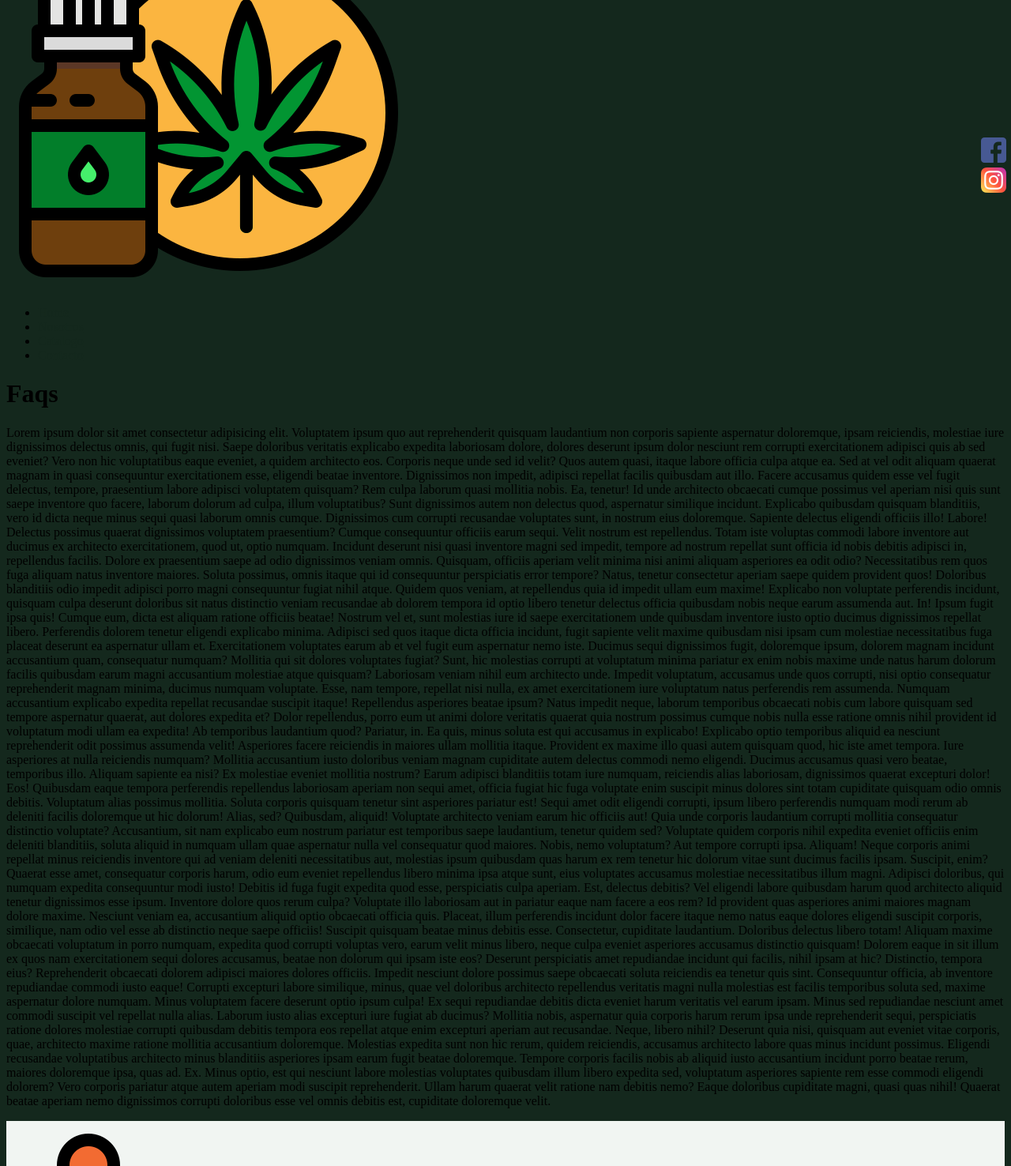
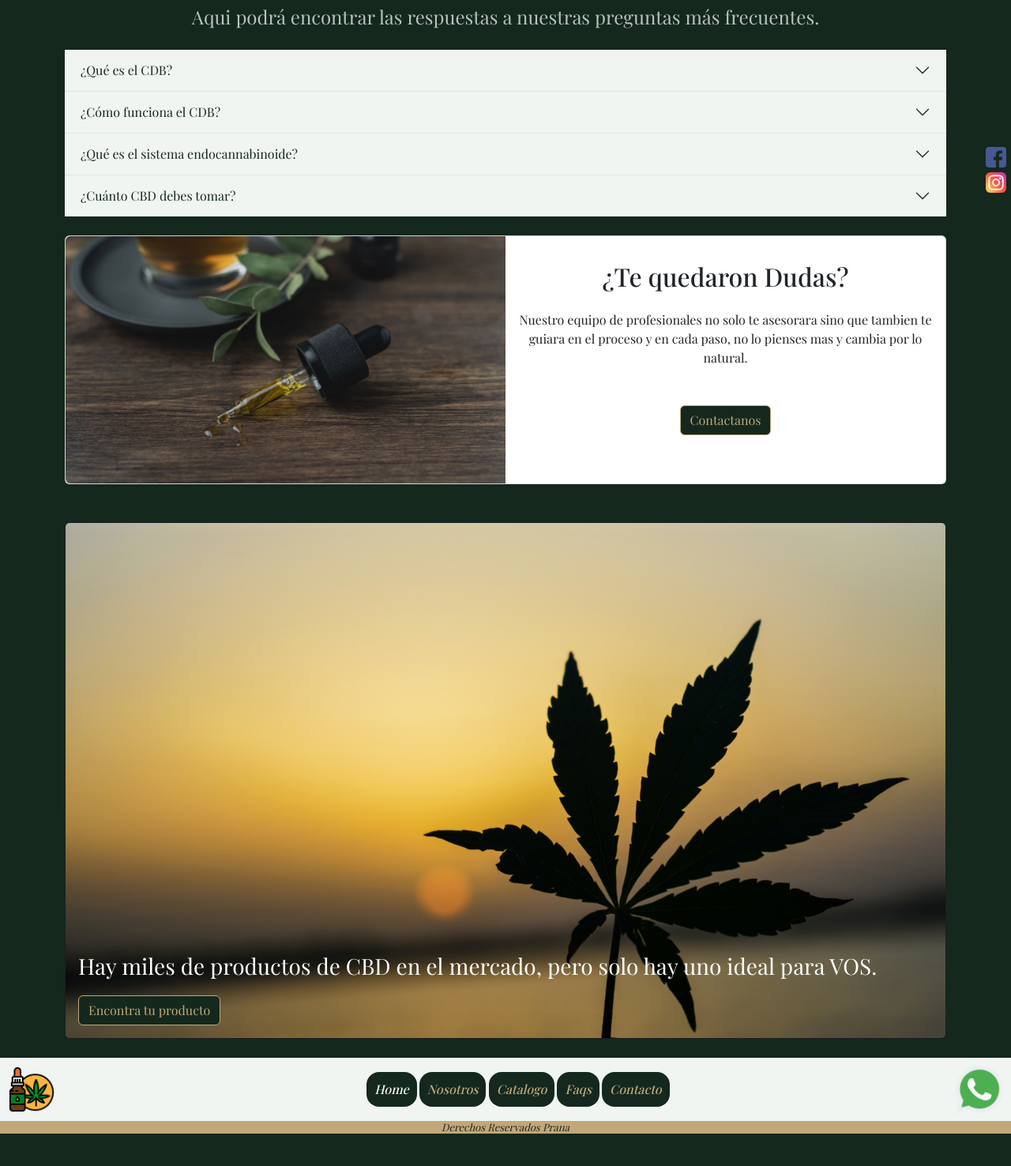
Before and after one commit to AlanMartinik/prana, a plain HTML site: page Paginas/Faqs.html in a window 1280 px wide. Shown: the part 153-1629 px from the top of the page at 79% size. After the commit the page ends 1596 px from the top, so only its background shows below. Drawn offline with nearby package versions, Linux system fonts and the light colour scheme; a web font is replaced by a local one.

Commit message:
bootstrap en Faqs

```diff
--- a/CSS/Main.css
+++ b/CSS/Main.css
@@ -294,7 +294,6 @@ body {
   display: flex;
   flex-direction: column;
   align-items: center;
-  position: relative;
 }
 .catalogo img {
   position: relative;
@@ -426,7 +425,7 @@ footer {
   background-color: #f1f5f2ff;
 }
 .logoFooter {
-  width: 3rem;
+  width: 5rem;
   height: auto;
   padding: 10px;
 }
@@ -438,12 +437,15 @@ footer {
 
 .menuFooter ul {
   text-align: center;
+  display: flex;
+  margin: 1rem;
 }
 .menuFooter ul li {
+  display: flex;
+  margin: 0.1rem;
   color: #14281dff;
   font-style: italic;
   font-weight: 500;
-  display: inline-block;
   padding: 10px 10px;
   background-color: #14281dff;
   border-radius: 1rem;
@@ -468,7 +470,7 @@ footer {
   bottom: 50%;
 }
 .whatsapp img {
-  width: 3rem;
+  width: 5rem;
   height: auto;
   padding: 10px;
 }
@@ -835,3 +837,69 @@ footer {
     text-align: center;
   }
 } */
+
+/* !Bootsrtap Faqs */
+
+.bg-faq {
+  background-color: #f1f5f2ff;
+}
+.navbar {
+  --bs-navbar-background-color: #14281dff;
+  --bs-navbar-color: #c2a878ff;
+  --bs-navbar-hover-color: #f1f5f2ff;
+  --bs-navbar-active-color: #f1f5f2ff;
+}
+.nav-link {
+  background-color: #14281dff;
+  margin: 0.2rem;
+  border-radius: 1rem;
+  text-align: center;
+  font-style: italic;
+}
+.nav-link:visited {
+  color: #6e633dff;
+}
+.nav-link:visited:hover {
+  color: #f1f5f2ff;
+}
+
+.headfaq h1 {
+  font-style: italic;
+  text-align: center;
+  color: #c2a878ff;
+}
+.headfaq p {
+  color: #f1f5f2ff;
+  opacity: 75%;
+}
+.accordion {
+  --bs-accordion-bg: #f1f5f2ff;
+  --bs-accordion-btn-color: #14281dff;
+  --bs-accordion-btn-focus-border-color: #c2a878ff;
+  --bs-accordion-btn-focus-box-shadow: 0 0 0 0.25remrgba (13, 110, 253, 0.25);
+  --bs-accordion-active-color: #c2a878ff;
+  --bs-accordion-active-bg: #355834ff;
+}
+.accordion-item {
+  color: #f1f5f2ff;
+  background-color: #6e633dff;
+}
+.btn-primary {
+  --bs-btn-color: #c2a878ff;
+  --bs-btn-bg: #14281dff;
+  --bs-btn-border-color: #c2a878ff;
+  --bs-btn-hover-color: #c2a878ff;
+  --bs-btn-hover-bg: #f1f5f2ff;
+  --bs-btn-hover-border-color: #c2a878ff;
+  --bs-btn-focus-shadow-rgb: 49, 132, 253;
+  --bs-btn-active-color: #14281dff;
+  --bs-btn-active-bg: #c2a878ff;
+  --bs-btn-active-border-color: #14281dff;
+  --bs-btn-active-shadow: inset 0 3px 5px rgba(0, 0, 0, 0.125);
+}
+.card-img-overlay {
+  position: absolute;
+  display: flex;
+  flex-direction: column;
+  justify-content: end;
+}
--- a/Paginas/Faqs.html
+++ b/Paginas/Faqs.html
@@ -1,102 +1,159 @@
 <!DOCTYPE html>
+<!-- lang es lenguaje -- "es" Español -->
 <html lang="es">
-  <!-- lang es lenguaje -- "es" Español -->
   <head>
     <meta charset="UTF-8" />
-    <!-- que pueda entender tildes y ñ -->
     <meta http-equiv="X-UA-Compatible" content="IE=edge" />
-    <!-- compatibilidad con Edge -->
     <meta name="viewport" content="width=device-width, initial-scale=1.0" />
-    <!-- adaptibilidad responsive -->
     <title>Prana</title>
-    <!-- TITULO del sitito --- lo que se ve en la pestaña del navegador -->
-  <link rel="shortcut icon" href="multimedia/aceite-de-cannabis.png" type="image/x-icon">
-  <!-- CSS -->
-  <link rel="stylesheet" href="../CSS/Main.css">
     <!-- Google Fonts -->
     <link rel="preconnect" href="https://fonts.googleapis.com">
     <link rel="preconnect" href="https://fonts.gstatic.com" crossorigin>
-      <link href="https://fonts.googleapis.com/css2?family=Montserrat:ital,wght@0,100;0,200;0,300;0,400;0,500;0,600;0,700;0,800;1,100;1,200;1,300;1,400;1,500;1,600;1,700;1,800&display=swap" rel="stylesheet">
+    <link href="https://fonts.googleapis.com/css2?family=Playfair+Display:ital,wght@0,400;0,500;0,600;0,700;0,800;0,900;1,400;1,500;1,600;1,700;1,800;1,900&display=swap" rel="stylesheet">
+    <!-- Favicon -->
+    <link
+    rel="shortcut icon"
+    href="multimedia/aceite-de-cannabis.png"
+    type="image/x-icon"
+    />
+    <!-- animaciones -->
+    <link
+    rel="stylesheet"
+    href="https://cdnjs.cloudflare.com/ajax/libs/animate.css/4.1.1/animate.min.css"
+  />
+<!-- boostrap -->
+  <!-- CSS only -->
+<link href="https://cdn.jsdelivr.net/npm/bootstrap@5.2.1/dist/css/bootstrap.min.css" rel="stylesheet" integrity="sha384-iYQeCzEYFbKjA/T2uDLTpkwGzCiq6soy8tYaI1GyVh/UjpbCx/TYkiZhlZB6+fzT" crossorigin="anonymous">
+<link rel="stylesheet" href="https://cdn.jsdelivr.net/npm/bootstrap-icons@1.9.1/font/bootstrap-icons.css">
+<!-- CSS MIO -->
+<link rel="stylesheet" href="../CSS/Main.css" />
 </head>
-
 <body>
-    <header>
-      <!-- encabezado -->
-      <nav class="menuHome">
-        <img class="logoMenu" src="../Multimedia/aceite-de-cannabis.png" alt="Aceite">
-        <ul>
-          <li><a href="../index.html" style="color:#14281dff">Home</a></li>
-          <li><a href="Nosotros.html" style="color:#14281dff">Nosotros</a></li>
-          <li><a href="Catalogo.html" style="color:#14281dff">Catalogo</a></li>
-
-          <li><a href="Contacto.html" style="color:#14281dff">Contacto</a></li>
-        </ul>
-        <!-- menu navegacion -->
+  <nav class="navbar navbar-expand-lg bg-faq" >
+    <div class="container-fluid " >
+      <a class="navbar-brand " href=""><img src="../Multimedia/aceite-de-cannabis.png" width="50" alt=""></a>
+      <button class="navbar-toggler" type="button" data-bs-toggle="collapse" data-bs-target="#navbarNav" aria-controls="navbarNav" aria-expanded="false" aria-label="Toggle navigation">
+        <span class="navbar-toggler-icon"></span>
+      </button>
+      <div class="collapse navbar-collapse justify-content-end" id="navbarNav">
+        <ul class="navbar-nav">
+          <li class="nav-item">
+            <a class="nav-link active" aria-current="page" href="#">Faqs</a>
+          </li>
+          <li class="nav-item">
+            <a class="nav-link" href="../index.html">Home</a>
+          </li>
+          <li class="nav-item">
+            <a class="nav-link" href="./Nosotros.html">Nosotros</a>
+          </li>
+          <li class="nav-item">
+            <a class="nav-link" href="./Catalogo.html">Catalogo</a>
+          </li>
+          <li class="nav-item">
+            <a class="nav-link" href="./Contacto.html">Contacto</a>
+          </li>
+      </div>
+    </div>
   </nav>
+    <header class="headfaq m-4">
+      <h1>FAQS</h1>
+      <p class="text-center fs-4">Aqui podrá encontrar las respuestas a nuestras preguntas más frecuentes.</p>
     </header>
   <main>
-      <!-- contenido principal -->
-      <h1>Faqs</h1>
-      <p>Lorem ipsum dolor sit amet consectetur adipisicing elit. Voluptatem ipsum quo aut reprehenderit quisquam laudantium non corporis sapiente aspernatur doloremque, ipsam reiciendis, molestiae iure dignissimos delectus omnis, qui fugit nisi.
-      Saepe doloribus veritatis explicabo expedita laboriosam dolore, dolores deserunt ipsum dolor nesciunt rem corrupti exercitationem adipisci quis ab sed eveniet? Vero non hic voluptatibus eaque eveniet, a quidem architecto eos.
-      Corporis neque unde sed id velit? Quos autem quasi, itaque labore officia culpa atque ea. Sed at vel odit aliquam quaerat magnam in quasi consequuntur exercitationem esse, eligendi beatae inventore.
-      Dignissimos non impedit, adipisci repellat facilis quibusdam aut illo. Facere accusamus quidem esse vel fugit delectus, tempore, praesentium labore adipisci voluptatem quisquam? Rem culpa laborum quasi mollitia nobis. Ea, tenetur!
-      Id unde architecto obcaecati cumque possimus vel aperiam nisi quis sunt saepe inventore quo facere, laborum dolorum ad culpa, illum voluptatibus? Sunt dignissimos autem non delectus quod, aspernatur similique incidunt.
-      Explicabo quibusdam quisquam blanditiis, vero id dicta neque minus sequi quasi laborum omnis cumque. Dignissimos cum corrupti recusandae voluptates sunt, in nostrum eius doloremque. Sapiente delectus eligendi officiis illo! Labore!
-      Delectus possimus quaerat dignissimos voluptatem praesentium? Cumque consequuntur officiis earum sequi. Velit nostrum est repellendus. Totam iste voluptas commodi labore inventore aut ducimus ex architecto exercitationem, quod ut, optio numquam.
-      Incidunt deserunt nisi quasi inventore magni sed impedit, tempore ad nostrum repellat sunt officia id nobis debitis adipisci in, repellendus facilis. Dolore ex praesentium saepe ad odio dignissimos veniam omnis.
-      Quisquam, officiis aperiam velit minima nisi animi aliquam asperiores ea odit odio? Necessitatibus rem quos fuga aliquam natus inventore maiores. Soluta possimus, omnis itaque qui id consequuntur perspiciatis error tempore?
-      Natus, tenetur consectetur aperiam saepe quidem provident quos! Doloribus blanditiis odio impedit adipisci porro magni consequuntur fugiat nihil atque. Quidem quos veniam, at repellendus quia id impedit ullam eum maxime!
-      Explicabo non voluptate perferendis incidunt, quisquam culpa deserunt doloribus sit natus distinctio veniam recusandae ab dolorem tempora id optio libero tenetur delectus officia quibusdam nobis neque earum assumenda aut. In!
-      Ipsum fugit ipsa quis! Cumque eum, dicta est aliquam ratione officiis beatae! Nostrum vel et, sunt molestias iure id saepe exercitationem unde quibusdam inventore iusto optio ducimus dignissimos repellat libero.
-      Perferendis dolorem tenetur eligendi explicabo minima. Adipisci sed quos itaque dicta officia incidunt, fugit sapiente velit maxime quibusdam nisi ipsam cum molestiae necessitatibus fuga placeat deserunt ea aspernatur ullam et.
-      Exercitationem voluptates earum ab et vel fugit eum aspernatur nemo iste. Ducimus sequi dignissimos fugit, doloremque ipsum, dolorem magnam incidunt accusantium quam, consequatur numquam? Mollitia qui sit dolores voluptates fugiat?
-      Sunt, hic molestias corrupti at voluptatum minima pariatur ex enim nobis maxime unde natus harum dolorum facilis quibusdam earum magni accusantium molestiae atque quisquam? Laboriosam veniam nihil eum architecto unde.
-      Impedit voluptatum, accusamus unde quos corrupti, nisi optio consequatur reprehenderit magnam minima, ducimus numquam voluptate. Esse, nam tempore, repellat nisi nulla, ex amet exercitationem iure voluptatum natus perferendis rem assumenda.
-      Numquam accusantium explicabo expedita repellat recusandae suscipit itaque! Repellendus asperiores beatae ipsum? Natus impedit neque, laborum temporibus obcaecati nobis cum labore quisquam sed tempore aspernatur quaerat, aut dolores expedita et?
-      Dolor repellendus, porro eum ut animi dolore veritatis quaerat quia nostrum possimus cumque nobis nulla esse ratione omnis nihil provident id voluptatum modi ullam ea expedita! Ab temporibus laudantium quod?
-      Pariatur, in. Ea quis, minus soluta est qui accusamus in explicabo! Explicabo optio temporibus aliquid ea nesciunt reprehenderit odit possimus assumenda velit! Asperiores facere reiciendis in maiores ullam mollitia itaque.
-      Provident ex maxime illo quasi autem quisquam quod, hic iste amet tempora. Iure asperiores at nulla reiciendis numquam? Mollitia accusantium iusto doloribus veniam magnam cupiditate autem delectus commodi nemo eligendi.
-      Ducimus accusamus quasi vero beatae, temporibus illo. Aliquam sapiente ea nisi? Ex molestiae eveniet mollitia nostrum? Earum adipisci blanditiis totam iure numquam, reiciendis alias laboriosam, dignissimos quaerat excepturi dolor! Eos!
-      Quibusdam eaque tempora perferendis repellendus laboriosam aperiam non sequi amet, officia fugiat hic fuga voluptate enim suscipit minus dolores sint totam cupiditate quisquam odio omnis debitis. Voluptatum alias possimus mollitia.
-      Soluta corporis quisquam tenetur sint asperiores pariatur est! Sequi amet odit eligendi corrupti, ipsum libero perferendis numquam modi rerum ab deleniti facilis doloremque ut hic dolorum! Alias, sed? Quibusdam, aliquid!
-      Voluptate architecto veniam earum hic officiis aut! Quia unde corporis laudantium corrupti mollitia consequatur distinctio voluptate? Accusantium, sit nam explicabo eum nostrum pariatur est temporibus saepe laudantium, tenetur quidem sed?
-      Voluptate quidem corporis nihil expedita eveniet officiis enim deleniti blanditiis, soluta aliquid in numquam ullam quae aspernatur nulla vel consequatur quod maiores. Nobis, nemo voluptatum? Aut tempore corrupti ipsa. Aliquam!
-      Neque corporis animi repellat minus reiciendis inventore qui ad veniam deleniti necessitatibus aut, molestias ipsum quibusdam quas harum ex rem tenetur hic dolorum vitae sunt ducimus facilis ipsam. Suscipit, enim?
-      Quaerat esse amet, consequatur corporis harum, odio eum eveniet repellendus libero minima ipsa atque sunt, eius voluptates accusamus molestiae necessitatibus illum magni. Adipisci doloribus, qui numquam expedita consequuntur modi iusto!
-      Debitis id fuga fugit expedita quod esse, perspiciatis culpa aperiam. Est, delectus debitis? Vel eligendi labore quibusdam harum quod architecto aliquid tenetur dignissimos esse ipsum. Inventore dolore quos rerum culpa?
-      Voluptate illo laboriosam aut in pariatur eaque nam facere a eos rem? Id provident quas asperiores animi maiores magnam dolore maxime. Nesciunt veniam ea, accusantium aliquid optio obcaecati officia quis.
-      Placeat, illum perferendis incidunt dolor facere itaque nemo natus eaque dolores eligendi suscipit corporis, similique, nam odio vel esse ab distinctio neque saepe officiis! Suscipit quisquam beatae minus debitis esse.
-      Consectetur, cupiditate laudantium. Doloribus delectus libero totam! Aliquam maxime obcaecati voluptatum in porro numquam, expedita quod corrupti voluptas vero, earum velit minus libero, neque culpa eveniet asperiores accusamus distinctio quisquam!
-      Dolorem eaque in sit illum ex quos nam exercitationem sequi dolores accusamus, beatae non dolorum qui ipsam iste eos? Deserunt perspiciatis amet repudiandae incidunt qui facilis, nihil ipsam at hic?
-      Distinctio, tempora eius? Reprehenderit obcaecati dolorem adipisci maiores dolores officiis. Impedit nesciunt dolore possimus saepe obcaecati soluta reiciendis ea tenetur quis sint. Consequuntur officia, ab inventore repudiandae commodi iusto eaque!
-      Corrupti excepturi labore similique, minus, quae vel doloribus architecto repellendus veritatis magni nulla molestias est facilis temporibus soluta sed, maxime aspernatur dolore numquam. Minus voluptatem facere deserunt optio ipsum culpa!
-      Ex sequi repudiandae debitis dicta eveniet harum veritatis vel earum ipsam. Minus sed repudiandae nesciunt amet commodi suscipit vel repellat nulla alias. Laborum iusto alias excepturi iure fugiat ab ducimus?
-      Mollitia nobis, aspernatur quia corporis harum rerum ipsa unde reprehenderit sequi, perspiciatis ratione dolores molestiae corrupti quibusdam debitis tempora eos repellat atque enim excepturi aperiam aut recusandae. Neque, libero nihil?
-      Deserunt quia nisi, quisquam aut eveniet vitae corporis, quae, architecto maxime ratione mollitia accusantium doloremque. Molestias expedita sunt non hic rerum, quidem reiciendis, accusamus architecto labore quas minus incidunt possimus.
-      Eligendi recusandae voluptatibus architecto minus blanditiis asperiores ipsam earum fugit beatae doloremque. Tempore corporis facilis nobis ab aliquid iusto accusantium incidunt porro beatae rerum, maiores doloremque ipsa, quas ad. Ex.
-      Minus optio, est qui nesciunt labore molestias voluptates quibusdam illum libero expedita sed, voluptatum asperiores sapiente rem esse commodi eligendi dolorem? Vero corporis pariatur atque autem aperiam modi suscipit reprehenderit.
-      Ullam harum quaerat velit ratione nam debitis nemo? Eaque doloribus cupiditate magni, quasi quas nihil! Quaerat beatae aperiam nemo dignissimos corrupti doloribus esse vel omnis debitis est, cupiditate doloremque velit.</p>
+    <div class="container">
+      <div class="accordion accordion-flush mb-4" id="accordionFlushExample" >
+        <div class="accordion-item">
+          <h2 class="accordion-header" id="flush-headingOne">
+            <button class="accordion-button collapsed" type="button" data-bs-toggle="collapse" data-bs-target="#flush-collapseOne" aria-expanded="false" aria-controls="flush-collapseOne">
+              ¿Qué es el CDB?
+            </button>
+          </h2>
+          <div id="flush-collapseOne" class="accordion-collapse collapse" aria-labelledby="flush-headingOne" data-bs-parent="#accordionFlushExample">
+            <div class="accordion-body">CBD es la abreviatura de Cannabidiol. Es una de las más de 100 moléculas diferentes conocidas como cannabinoides que se encuentran en la planta de cáñamo. Estos diversos compuestos son conocidos por sus cualidades terapéuticas que brindan beneficios tanto para humanos como para mamíferos.</div>
+          </div>
+        </div>
+        <div class="accordion-item">
+          <h2 class="accordion-header" id="flush-headingTwo">
+            <button class="accordion-button collapsed" type="button" data-bs-toggle="collapse" data-bs-target="#flush-collapseTwo" aria-expanded="false" aria-controls="flush-collapseTwo">
+              ¿Cómo funciona el CDB?
+            </button>
+          </h2>
+          <div id="flush-collapseTwo" class="accordion-collapse collapse" aria-labelledby="flush-headingTwo" data-bs-parent="#accordionFlushExample">
+            <div class="accordion-body">Los efectos del CBD son el resultado de su interacción con una amplia red de receptores de cannabinoides conocida como el sistema endocannabinoide (ECS).</div>
+          </div>
+        </div>
+        <div class="accordion-item">
+          <h2 class="accordion-header" id="flush-headingThree">
+            <button class="accordion-button collapsed" type="button" data-bs-toggle="collapse" data-bs-target="#flush-collapseThree" aria-expanded="false" aria-controls="flush-collapseThree">
+              ¿Qué es el sistema endocannabinoide?
+            </button>
+          </h2>
+          <div id="flush-collapseThree" class="accordion-collapse collapse" aria-labelledby="flush-headingThree" data-bs-parent="#accordionFlushExample">
+            <div class="accordion-body">El sistema endocannabinoide humano es un sistema de neurotransmisores y receptores de membrana celular. La función principal del ECS es mantener un equilibrio fisiológico llamado homeostasis en los procesos de todo el cuerpo.</div>
+          </div>
+        </div>
+        <div class="accordion-item">
+          <h2 class="accordion-header" id="flush-headingFour">
+            <button class="accordion-button collapsed" type="button" data-bs-toggle="collapse" data-bs-target="#flush-collapseFour" aria-expanded="false" aria-controls="flush-collapseFour">
+              ¿Cuánto CBD debes tomar?
+            </button>
+          </h2>
+          <div id="flush-collapseFour" class="accordion-collapse collapse" aria-labelledby="flush-headingFour" data-bs-parent="#accordionFlushExample">
+            <div class="accordion-body">Depende de para qué esté usando CBD, y también de la calidad y la fuerza del producto. La mayoría de las personas consumen entre 10 y 50 mg de CBD al día, pero debido a que todos somos únicos, esos números pueden variar mucho. <strong> ¡Lo mejor que puede hacer es comenzar con poco y avanzar despacio!</strong></div>
+          </div>
+        </div>
+      </div>
+    </div>
   </main>
-    <footer id="finalfooter">
-      <img class="logoMenuFoot" src="../Multimedia/aceite-de-cannabis.png" alt="Aceite">
-      <nav class="navfooter">
+  <section class="container">
+    <div class="card mb-5" >
+      <div class="row g-0">
+        <div class="col-md-6">
+          <img src="../Multimedia/Foto4.jpg" class="img-fluid rounded-start" alt="...">
+        </div>
+        <div class="col-md-6">
+          <div class="card-body">
+            <h5 class="card-title text-center mt-3 mb-4 fs-2">¿Te quedaron Dudas?</h5>
+            <p class="card-text mb-5 text-center">Nuestro equipo de profesionales no solo te asesorara sino que tambien te guiara en el proceso y en cada paso, no lo pienses mas y cambia por lo natural.</p>
+            <div class="d-flex justify-content-center">
+            <a href="./Contacto.html" class="btn btn-primary ">Contactanos</a>
+          </div>
+          </div>
+        </div>
+      </div>
+    </div>
+  </section>
+  <section class="container">
+    <div class="card text-bg-dark" >
+      <img src="../Multimedia/fondo1.jpeg"  class="card-img " alt="...">
+      <div class="card-img-overlay" >
+        <p class="card-text fs-3">Hay miles de productos de CBD en el mercado, pero solo hay uno ideal para VOS.</p>
+        <div class="botoncard">
+          <a href="./Catalogo.html" class="btn btn-primary">Encontra tu producto</a>
+        </div>
+      </div>
+    </div>
+  </section>
+    <footer class="footer mt-4" id="finalfooter">
+      <img class="logoFooter" src="../Multimedia/aceite-de-cannabis.png" alt="Aceite">
+      <nav class="menuFooter">
         <ul>
-        <li><a href="../index.html" style="color:#14281dff">Home</a></li>
-        <li><a href="Nosotros.html" style="color:#14281dff">Nosotros</a></li>
-        <li><a href="Catalogo.html" style="color:#14281dff">Catalogo</a></li>
-        <li><a href="Contacto.html" style="color:#14281dff">Contacto</a></li>
+          <li>Home</li>
+          <li><a href="Paginas/Nosotros.html">Nosotros</a></li>
+          <li><a href="Paginas/Catalogo.html">Catalogo</a></li>
+          <li><a href="Paginas/Faqs.html">Faqs</a></li>
+          <li><a href="Paginas/Contacto.html">Contacto</a></li>
         </ul>
       </nav>
       <div class="redesFlotantes">
-          <a href=""> <img src="../Multimedia/facebook.png" alt="Facebook"></a>
-          <a href=""><img src="../Multimedia/instagram.png" alt="instagram"></a>
+          <a href="#"> <img src="../Multimedia/facebook.png" alt="Facebook"></a>
+          <a href="#"><img src="../Multimedia/instagram.png" alt="instagram"></a>
       </div>
       <div class="whatsapp">
-          <a href=""><img src="../Multimedia/whatsapp.png" alt="whatsapp"></a>
+          <a href="#"><img src="../Multimedia/whatsapp.png" alt="whatsapp"></a>
       </div>
-
-      <h4 class="derechos">Derechos Reservados Prana</h2>
     </footer>
+      <h4 class="derechos">Derechos Reservados Prana</h4>
+    <script src="https://cdn.jsdelivr.net/npm/bootstrap@5.2.1/dist/js/bootstrap.bundle.min.js" integrity="sha384-u1OknCvxWvY5kfmNBILK2hRnQC3Pr17a+RTT6rIHI7NnikvbZlHgTPOOmMi466C8" crossorigin="anonymous"></script>
   </body>
   </html>
```
Also changed, not shown: Paginas/Nosotros.html (+1 -1 lines), index.html (+7 -26 lines), Multimedia/Foto1-400.jpeg (added), Multimedia/Foto1-800.jpeg (added). Lines whose indentation alone changed are shown as unchanged.
